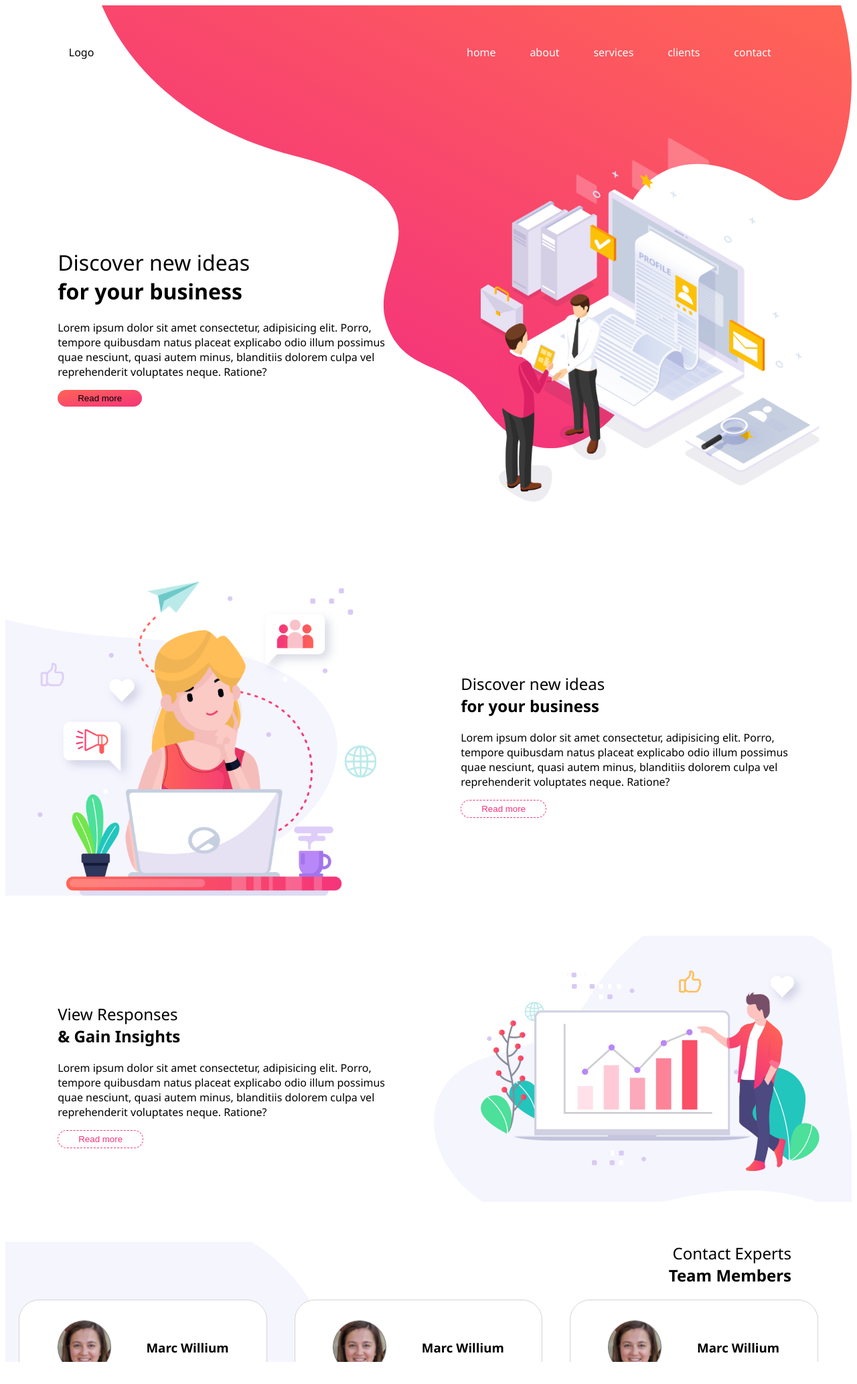
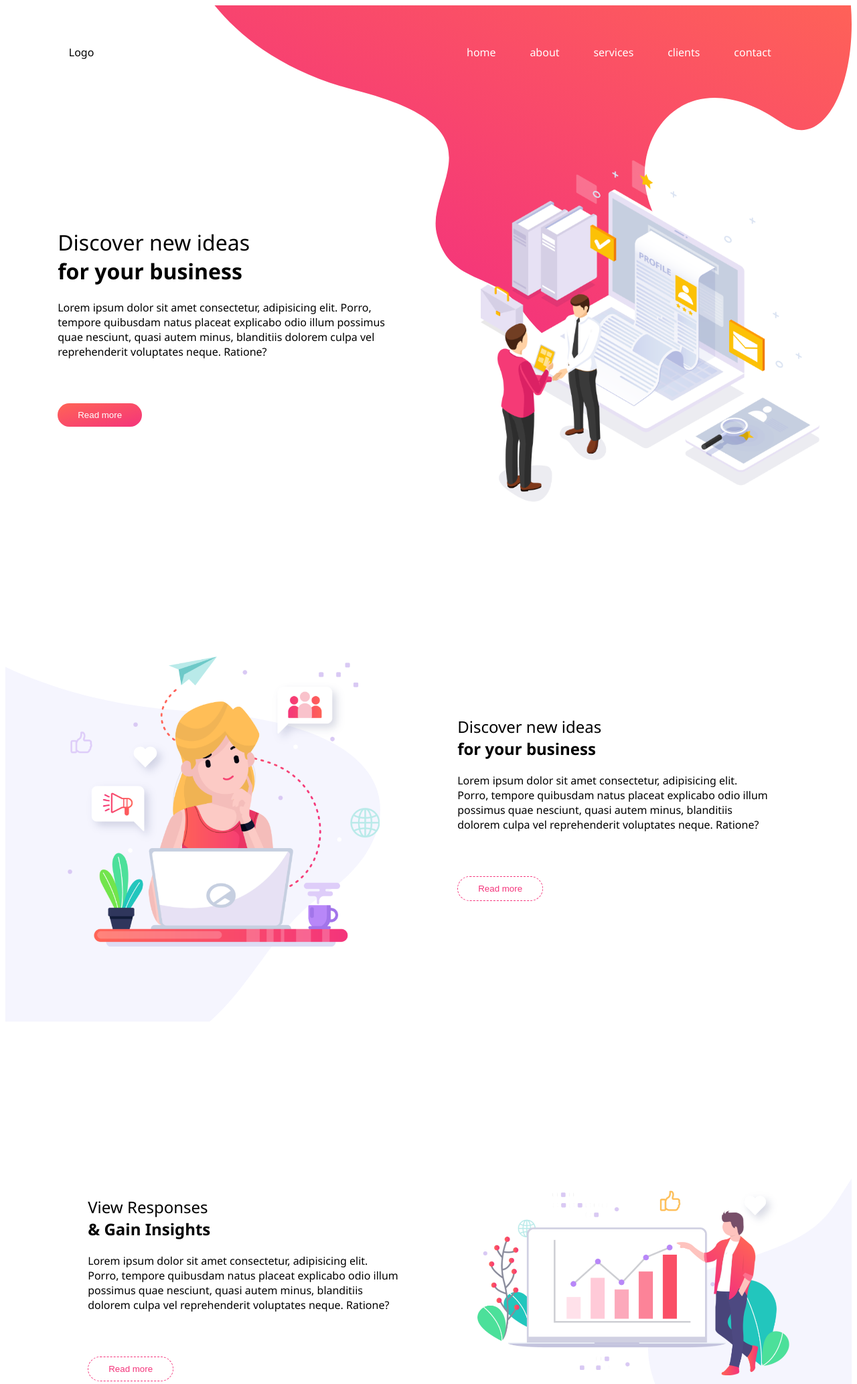
Before and after one commit to julie-j-code/cours-integration, a PHP site: page /Code_Maquette_Initiation_rwd_DG2/index.html in a window 1280 px wide. Shown: the top 2066 px of the page at 67% size. Before the commit the page ends 2033 px from the top, so only its background shows below. Run offline with PHP 8.4, Linux system fonts and the light colour scheme.

Commit message:
ajustement DG2 initiation background-image en svg

```diff
--- a/Code_Maquette_Initiation_rwd_DG2/index.html
+++ b/Code_Maquette_Initiation_rwd_DG2/index.html
@@ -60,7 +60,7 @@
                         <button class="bouton2">Read more</button>
                 </div>
                 <!-- deuxième enfant -->
-                <img src="images/Illustration-5.png" alt="">
+                <img src="./images/Illustration-5.png" alt="">
             </div>
         </section>
 
@@ -68,22 +68,22 @@
             <h2>Contact Experts <strong>Team Members</strong></h2>
             <div class="container">
                 <div class="box">
-                    <img src="images/Ellipse 11.png" alt="">
+                    <img src="./images/Ellipse 11.png" alt="">
                     <h3>Marc Willium</h3>
                     <p>Lorem ipsum dolor sit amet consectetur adipisicing elit. Delectus suscipit dolorem veniam?</p>
-                    <button class="bouton2">Contact</button>
+                    <button class="bouton1">Contact</button>
                 </div>
                 <div class="box">
-                    <img src="images/Ellipse 11.png" alt="">
+                    <img src="./images/Ellipse 11.png" alt="">
                     <h3>Marc Willium</h3>
                     <p>Lorem ipsum dolor sit amet consectetur adipisicing elit. Delectus suscipit dolorem veniam?</p>
-                    <button class="bouton2">Contact</button>
+                    <button class="bouton1">Contact</button>
                 </div>
                 <div class="box">
-                    <img src="/images/Ellipse 11.png" alt="">
+                    <img src="./images/Ellipse 11.png" alt="">
                     <h3>Marc Willium</h3>
                     <p>Lorem ipsum dolor sit amet consectetur adipisicing elit. Delectus suscipit dolorem veniam?</p>
-                    <button class="bouton2">Contact</button>
+                    <button class="bouton1">Contact</button>
 
                 </div>
             </div>
@@ -92,9 +92,8 @@
     </main>
 
     <footer>
-        <img src="/images/Illustration-4.png" alt="">
+        <img src="./images/Illustration-4.png" alt="">
         <div class="container">
-
             <div>
                 <h4>
                     Usefull Links
--- a/Code_Maquette_Initiation_rwd_DG2/style.css
+++ b/Code_Maquette_Initiation_rwd_DG2/style.css
@@ -19,9 +19,8 @@ footer {
 header {
     height: 100vh;
     /* formule racourcie  */
-    background: url(./images/header.svg) no-repeat right -20vw;
-    background-size: 90vw;
-
+    background: url(./images/header.svg) no-repeat right -300px;
+    background-size: 80vw;
 }
 
 /* logo et nav étant l'un à côté de l'autre, on a le compte 20 + 80 */
@@ -35,7 +34,7 @@ nav {
 
 nav,
 nav a,
-button1 {
+.bouton1 {
     color: #fff;
 }
 
@@ -45,7 +44,8 @@ section {
 
 button {
     border-radius: 30px;
-    padding: 5px 30px;
+    padding: 10px 30px;
+    margin-top: 50px;
 }
 
 .bouton1 {
@@ -60,22 +60,16 @@ button {
 }
 
 /* pour le background des différentes sections sans ajouter de id ! */
-section:first-of-type {
-    background: url("/images/section1.svg") no-repeat -50vh center;
-    background-size: 70vw;
+section:first-of-type, section:nth-child(3)  {
+    background: url(./images/section1.svg) no-repeat -30vh center;
+    background-size: 100vh;
+}
+/* attention : contrairement aux images format standard, il ne faut pas utiliser de "" dans le chemin de l'image */
+section:nth-child(2) {
+    background: url(./images/section2.svg) no-repeat 120vh center;
+    background-size: 100vh;
 }
 
-section:nth-child(2) {
-    background: url("/images/section2.svg") no-repeat 80vh center;
-    background-size: 50vw;
-
-}
-
-section:nth-child(3) {
-    background: url("/images/section3.svg") no-repeat -50vh center;
-    background-size: 70vw;
-
-}
 
 h2,
 h1 {
@@ -87,6 +81,10 @@ h2 strong,
 h1 strong {
     font-weight: 800;
     display: block;
+}
+
+.right h2{
+    margin-bottom: 100px;
 }
 
 a {
@@ -137,15 +135,20 @@ img {
     background-color: #fff;
 }
 
+footer, section{
+    padding: 100px 50px;
+}
+
 footer {
-    background: url("/images/section4.svg") no-repeat center 20vh;
-    background-size: 100vw;
+    background: url(./images/section4.svg) no-repeat center 30vh;
+    background-size: 120vw;
+    height:100vh
 }
 
 /* pour éviter de créer un selecteur juste  pour cette image */
-footer>img {
+footer img {
     /* parce que vous n'avez pas encore vu propriétés avancées flexbox flex:1 vous  pouvez utiliser width */
-    /* width: 25vw; */
+    width: 100%;
     flex: 1;
     flex-grow: 1;
 }
```
